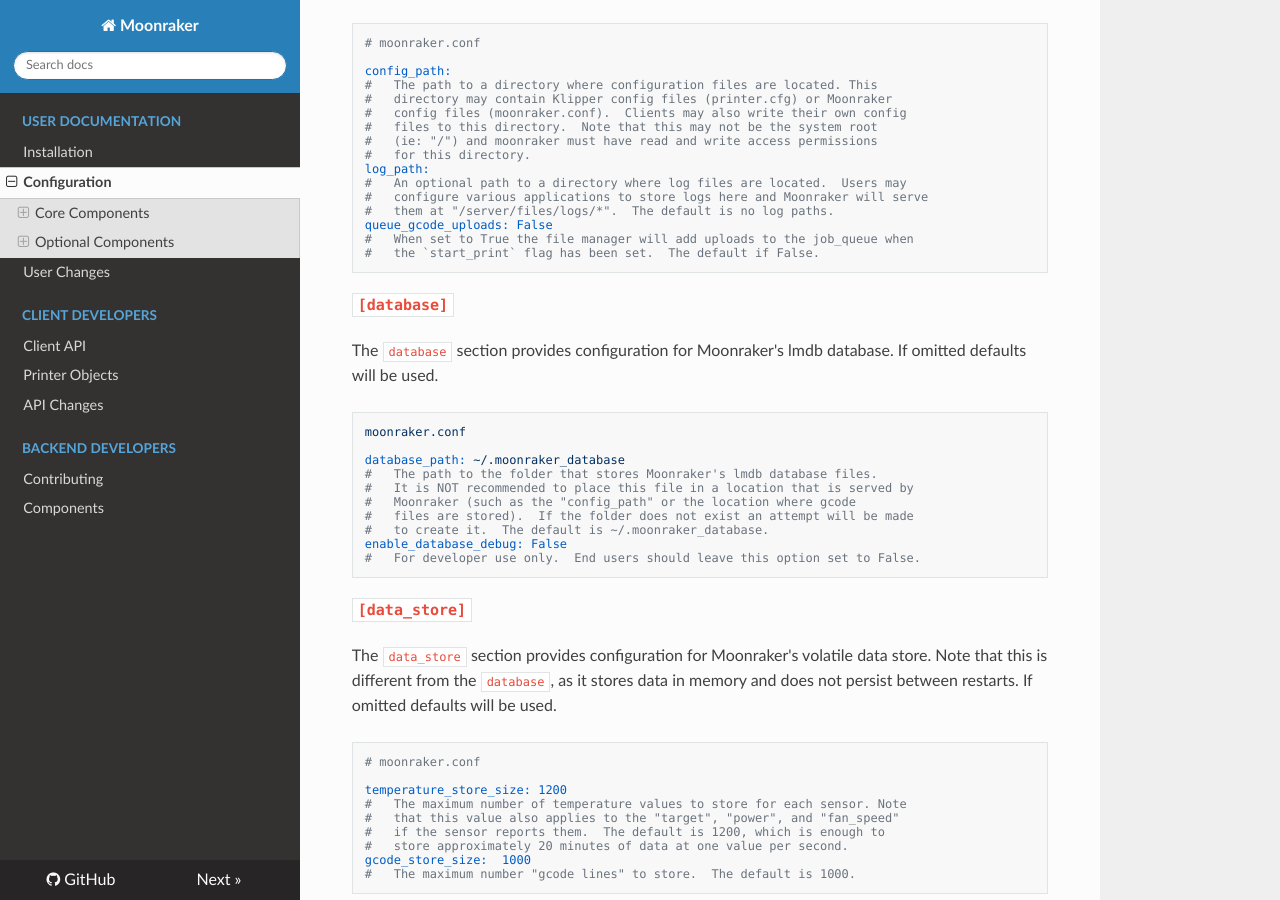
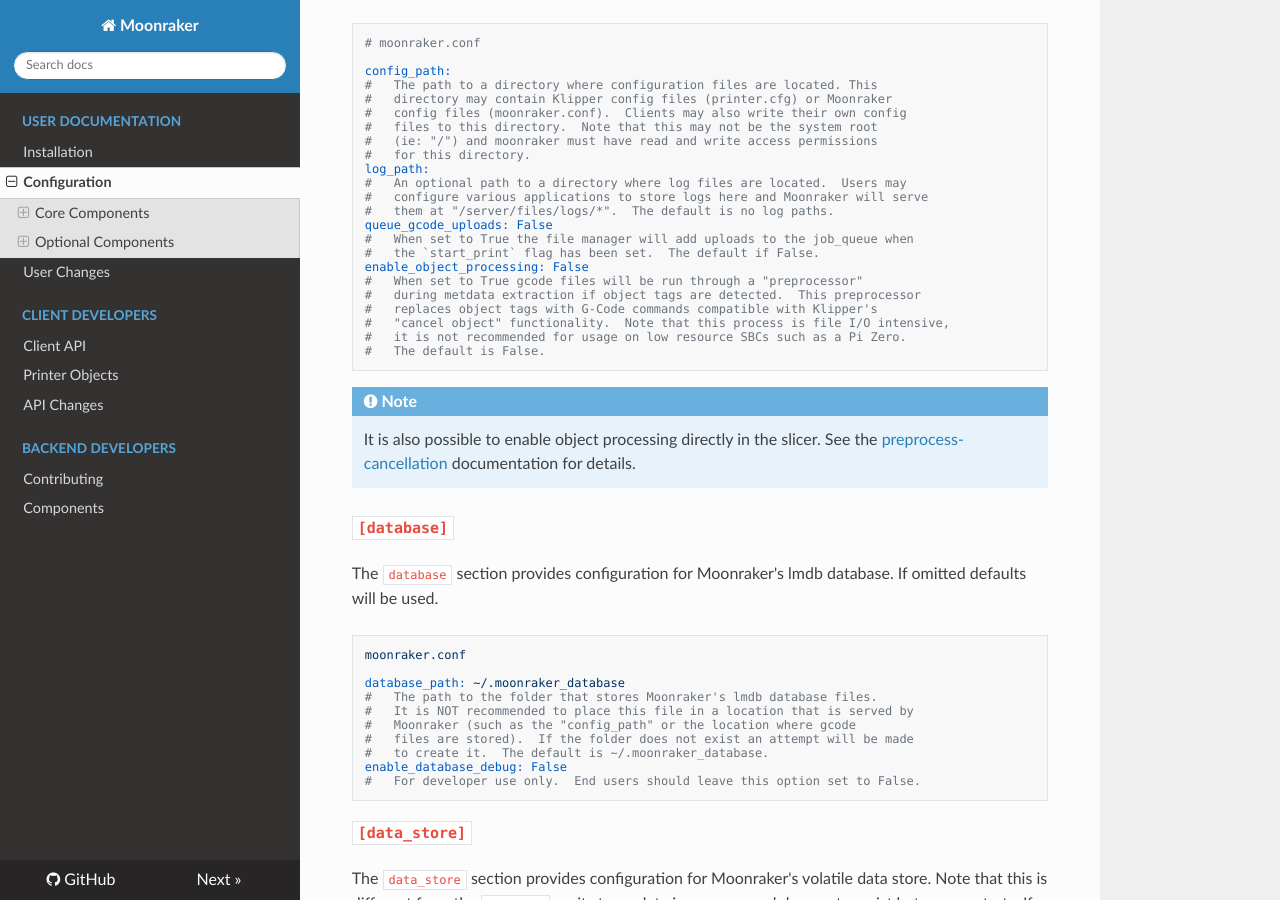
Before and after one commit to Marirossibn/moonraker, an MkDocs documentation site: the page built from docs/configuration.md, in a window 1280 px wide and 900 px high, scrolled down 930 px. Built offline with MkDocs 1.6.1, drawn with Linux system fonts in a browser that asks for light colours; nearby versions of some CDN libraries.

Commit message:
docs:  document object processing
Signed-off-by:  Eric Callahan <arksine.code@gmail.com>

````diff
--- a/docs/configuration.md
+++ b/docs/configuration.md
@@ -66,7 +66,19 @@
 queue_gcode_uploads: False
 #   When set to True the file manager will add uploads to the job_queue when
 #   the `start_print` flag has been set.  The default if False.
+enable_object_processing: False
+#   When set to True gcode files will be run through a "preprocessor"
+#   during metdata extraction if object tags are detected.  This preprocessor
+#   replaces object tags with G-Code commands compatible with Klipper's
+#   "cancel object" functionality.  Note that this process is file I/O intensive,
+#   it is not recommended for usage on low resource SBCs such as a Pi Zero.
+#   The default is False.
 ```
+
+!!! Note
+    It is also possible to enable object processing directly in the slicer.
+    See the [preprocess-cancellation](https://github.com/kageurufu/cancelobject-preprocessor)
+    documentation for details.
 
 ### `[database]`
 
````
